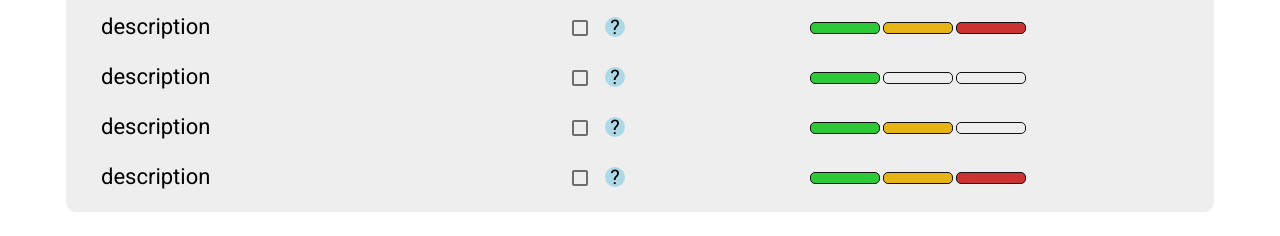
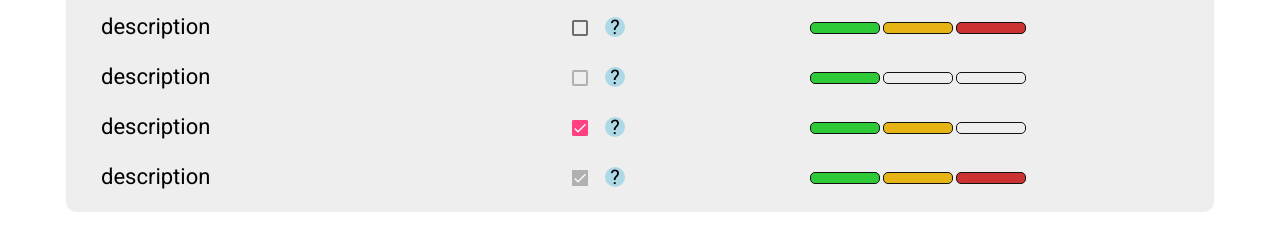
Before and after one commit to Antonstockmarr/ThesisDashboard, an Angular app in the folder Dashboard/: page /page2 in a window 1280 px wide. Both pictures are taken after a click on the button "Next". Shown: the part 350-586 px from the top of the page. Built offline with nearby package versions, Linux system fonts and the light colour scheme.

Commit message:
Add checkbox-line handles

```diff
--- a/Dashboard/src/app/page2/page2.component.html
+++ b/Dashboard/src/app/page2/page2.component.html
@@ -14,15 +14,28 @@
   <div class="page-content">
     <app-contentcard [title]="'Instrumentation'">
       <div class="line-container">
-        <app-checkbox-line [description]="'description'"
-          [tooltip]="'This is a slightly longer tooltip to illustrate how these might lookThis is a slightly longer tooltip to illustrate how these might look'">
+        <app-checkbox-line
+          [description]="'description'"
+          [tooltip]="'This is a slightly longer tooltip to illustrate how these might lookThis is a slightly longer tooltip to illustrate how these might look'"
+          [onClick]="checkbox">
         </app-checkbox-line>
         <app-difficulty-bar [difficulty]="'hard'"></app-difficulty-bar>
-        <app-checkbox-line [description]="'description'" [tooltip]="'tooltip'"></app-checkbox-line>
+        <app-checkbox-line
+          [description]="'description'"
+          [tooltip]="'tooltip'"
+          [disabled]="true"></app-checkbox-line>
         <app-difficulty-bar [difficulty]="'easy'"></app-difficulty-bar>
-        <app-checkbox-line [description]="'description'" [tooltip]="'tooltip'"></app-checkbox-line>
+        <app-checkbox-line
+          [description]="'description'"
+          [tooltip]="'tooltip'"
+          [checked]="true"></app-checkbox-line>
         <app-difficulty-bar [difficulty]="'medium'"></app-difficulty-bar>
-        <app-checkbox-line [description]="'description'" [tooltip]="'tooltip'"></app-checkbox-line>
+        <app-checkbox-line
+          [description]="'description'"
+          [tooltip]="'tooltip'"
+          [checked]="true"
+          [disabled]="true">
+        </app-checkbox-line>
         <app-difficulty-bar [difficulty]="'hard'"></app-difficulty-bar>
       </div>
     </app-contentcard>
--- a/Dashboard/src/app/page2/page2.component.ts
+++ b/Dashboard/src/app/page2/page2.component.ts
@@ -12,4 +12,8 @@ export class Page2Component implements OnInit {
   ngOnInit(): void {
   }
 
+  checkbox(value: boolean): void {
+    console.log(value);
+  }
+
 }
--- a/Dashboard/src/app/subcomponents/checkbox-line/checkbox-line.component.html
+++ b/Dashboard/src/app/subcomponents/checkbox-line/checkbox-line.component.html
@@ -1,6 +1,11 @@
 <div class="checkbox-line">
   <label class="checkbox-column">{{description}}
-    <mat-checkbox class="checkmark" [(ngModel)]="checkbox"></mat-checkbox>
+    <mat-checkbox
+      class="checkmark"
+      (change)="onClick($event.checked)"
+      [disabled]="disabled"
+      [checked]="checked"
+      ></mat-checkbox>
     <div class="tooltip">
       <p>?</p>
       <span class="tooltiptext">{{tooltip}}</span>
--- a/Dashboard/src/app/subcomponents/checkbox-line/checkbox-line.component.ts
+++ b/Dashboard/src/app/subcomponents/checkbox-line/checkbox-line.component.ts
@@ -9,17 +9,12 @@ import { Component, OnInit, Input } from '@angular/core';
 export class CheckboxLineComponent implements OnInit {
   @Input() description!: string;
   @Input() tooltip!: string;
-  public checkbox: boolean = false;
+  @Input() onClick: (value: boolean) => void = (value) => {};
+  @Input() disabled: boolean = false;
+  @Input() checked: boolean = false;
 
   constructor() { }
 
   ngOnInit(): void {
   }
-
-  public toggleChk(): void{
-    this.checkbox = (this.checkbox)? true : false;
-    console.log(this.checkbox.valueOf());
-  }
-
-
 }
```
